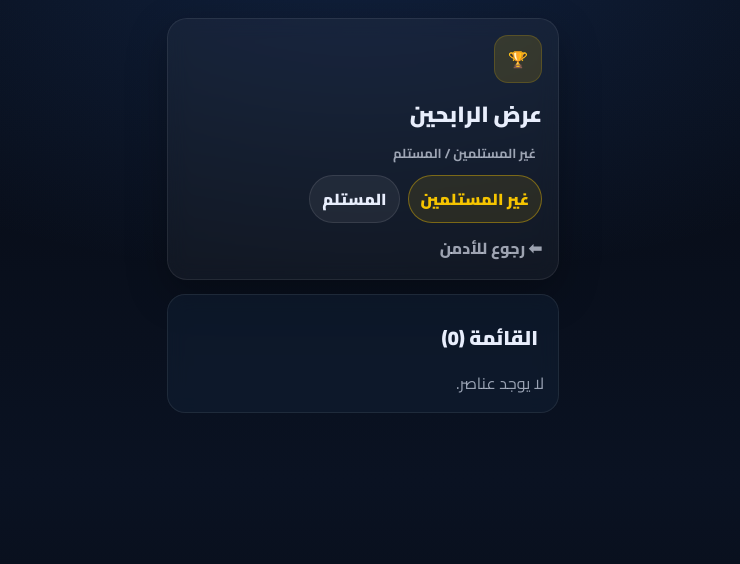
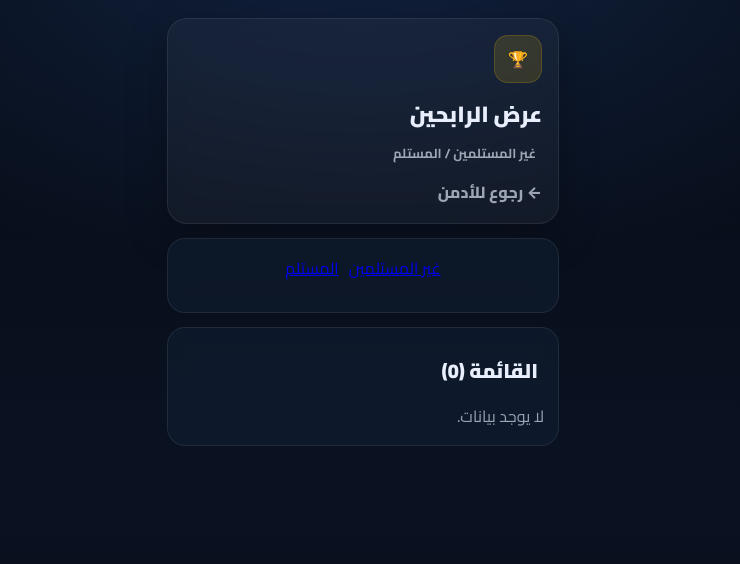
Before and after one commit to msoas2026-png/fadel-site, a Flask app: page /admin/winners in a window 1280 px wide. Shown: the top 564 px of the page, without its empty margins (277-1017 px from the left). Run offline with Flask 3, Linux system fonts and the light colour scheme; a user stored in the database is signed in; data comes from the database, SQL or seed files in the repository; some libraries are stand-ins or nearby versions.

Commit message:
Update admin_winners.html

```diff
--- a/templates/admin_winners.html
+++ b/templates/admin_winners.html
@@ -9,45 +9,12 @@
   <link rel="preconnect" href="https://fonts.gstatic.com" crossorigin>
   <link href="https://fonts.googleapis.com/css2?family=Cairo:wght@400;600;700;800;900&display=swap" rel="stylesheet">
   <link rel="stylesheet" href="{{ url_for('static', filename='css/theme.css') }}">
+</head>
 
-  <style>
-    .filters{display:flex;gap:8px;flex-wrap:wrap;margin-top:10px}
-    .chip{
-      padding:8px 12px;border-radius:999px;border:1px solid rgba(255,255,255,.10);
-      background:rgba(255,255,255,.06);font-weight:900;text-decoration:none;color:inherit
-    }
-    .chip.active{border-color:rgba(245,196,0,.40);background:rgba(245,196,0,.10);color:#f5c400}
-    .badge{
-      padding:6px 10px;border-radius:999px;font-weight:900;font-size:12px;
-      border:1px solid rgba(255,255,255,.10);background:rgba(255,255,255,.06)
-    }
-    .badge.ok{border-color:rgba(52,211,153,.35);background:rgba(52,211,153,.10)}
-    .badge.err{border-color:rgba(248,113,113,.35);background:rgba(248,113,113,.10)}
-    .btn{
-      padding:10px 12px;border-radius:14px;font-weight:900;border:1px solid rgba(255,255,255,.10);
-      background:rgba(255,255,255,.06);color:inherit;cursor:pointer
-    }
-    .btn.primary{border-color:rgba(245,196,0,.35);background:rgba(245,196,0,.12);color:#f5c400}
-
-    /* Modal */
-    .modal-backdrop{
-      position:fixed;inset:0;background:rgba(0,0,0,.55);display:none;
-      align-items:center;justify-content:center;z-index:9999;padding:14px
-    }
-    .modal{
-      width:min(420px,100%);
-      border-radius:18px;border:1px solid rgba(255,255,255,.10);
-      background:#0f1b2c;box-shadow:0 20px 60px rgba(0,0,0,.45);
-      padding:14px
-    }
-    .modal h3{margin:0;font-size:18px}
-    .modal p{margin:10px 0 0 0;opacity:.85;white-space:pre-line}
-    .modal-actions{display:flex;gap:10px;justify-content:flex-start;margin-top:14px}
-  </style>
-</head>
 <body>
 <div class="mobile-wrap">
 
+  <!-- رأس الصفحة -->
   <div class="top-card">
     <div class="badge-icon">🏆</div>
     <div style="margin-top:10px;">
@@ -55,61 +22,91 @@
       <div class="page-subtitle">غير المستلمين / المستلم</div>
     </div>
 
-      <!-- الفلاتر (فقط اثنين) -->
-      <div class="filters">
-        <a class="chip {{ 'active' if status_filter=='pending' else '' }}"
-           href="{{ url_for('admin_winners', status='pending') }}">غير المستلمين</a>
-
-        <a class="chip {{ 'active' if status_filter=='delivered' else '' }}"
-           href="{{ url_for('admin_winners', status='delivered') }}">المستلم</a>
-      </div>
-
-      <div style="margin-top:10px;">
-        <a href="{{ url_for('admin_dashboard') }}" style="color:var(--muted);text-decoration:none;font-weight:800;">⬅ رجوع للأدمن</a>
+    <div style="margin-top:12px;">
+      <a href="{{ url_for('admin_dashboard') }}"
+         style="color:var(--muted);text-decoration:none;font-weight:800;">
+        ← رجوع للأدمن
+      </a>
     </div>
   </div>
 
+
+  <!-- الفلاتر -->
+  <div class="section">
+    <div style="display:flex;gap:10px;justify-content:center;margin-bottom:15px;">
+
+      <a href="{{ url_for('admin_winners', status='pending') }}"
+         class="btn {{ 'primary' if status_filter=='pending' else '' }}">
+        غير المستلمين
+      </a>
+
+      <a href="{{ url_for('admin_winners', status='delivered') }}"
+         class="btn {{ 'primary' if status_filter=='delivered' else '' }}">
+        المستلم
+      </a>
+
+    </div>
+  </div>
+
+
+  <!-- القائمة -->
   <div class="section">
     <div class="section-title">القائمة ({{ winners|length }})</div>
 
     {% if winners|length == 0 %}
-        <div class="muted">لا يوجد عناصر.</div>
+      <div class="muted">لا يوجد بيانات.</div>
     {% endif %}
 
     {% for w in winners %}
-        <div class="quick-item" style="padding:12px; text-align:right; display:flex; align-items:center; gap:12px;">
+      <div class="quick-item" style="padding:14px;text-align:right;">
+
+        <!-- الاسم -->
+        <div style="font-weight:900;font-size:18px;">
+          👤 {{ w.tech_name }}
+        </div>
+
+        <!-- اسم الهدية -->
+        <div class="muted small" style="margin-top:6px;">
+          🎁 {{ w.gift_name }}
+        </div>
+
+        <!-- التاريخ -->
+        <div class="muted small" style="margin-top:6px;">
+          📅 {{ w.won_at }}
+        </div>
 
         <!-- صورة الهدية -->
-          <div style="width:52px;height:52px;border-radius:14px;overflow:hidden;flex:0 0 52px;background:rgba(255,255,255,.06);border:1px solid rgba(255,255,255,.08);display:flex;align-items:center;justify-content:center;">
-            {% set img = gift_image_url(w.image_filename) if w.image_filename else None %}
-            {% if img %}
-              <img src="{{ img }}" alt="gift" style="width:100%;height:100%;object-fit:cover;">
+        {% if w.image_filename %}
+          <div style="margin-top:10px;">
+            <img src="{{ gift_image_url(w.image_filename) }}"
+                 style="width:70px;height:70px;border-radius:10px;object-fit:cover;">
+          </div>
+        {% endif %}
+
+        <!-- الحالة -->
+        <div style="margin-top:12px;">
+          {% if (w.status or 'pending') == 'pending' %}
+            <span class="btn" style="background:#442e2e;color:#ffb3b3;">
+              ⏳ غير مستلم
+            </span>
           {% else %}
-              <span style="opacity:.6;font-size:22px;">🎁</span>
+            <span class="btn" style="background:#1e3f2d;color:#aaffc3;">
+              ✅ مستلم
+            </span>
           {% endif %}
         </div>
 
-          <!-- البيانات -->
-          <div style="flex:1;">
-            <div style="font-weight:900;">👤 {{ w.tech_name }}</div>
-            <div class="muted small" style="margin-top:6px;">🎁 {{ w.gift_name }}</div>
-            <div class="muted small" style="margin-top:6px;">📅 {{ w.won_at }}</div>
-
-            {% if (w.status or 'pending') == 'delivered' %}
-              <div style="margin-top:8px;"><span class="badge ok">✅ مستلم</span></div>
-            {% else %}
-              <div style="margin-top:8px;"><span class="badge err">⏳ غير مستلم</span></div>
-            {% endif %}
-          </div>
-
-          <!-- زر التأكيد (يظهر فقط لغير المستلمين) -->
+        <!-- زر التأكيد فقط لغير المستلمين -->
         {% if (w.status or 'pending') == 'pending' %}
-            <button
-              class="btn primary"
-              type="button"
-              onclick="openConfirm('{{ w.redemption_id }}', '{{ w.tech_name|e }}', '{{ w.gift_name|e }}')">
+          <div style="margin-top:12px;">
+            <form method="post"
+                  action="{{ url_for('admin_mark_delivered', redemption_id=w.redemption_id) }}"
+                  onsubmit="return confirm('هل أنت متأكد من تأكيد الاستلام؟\nالرابح: {{ w.tech_name }}\nالهدية: {{ w.gift_name }}');">
+              <button class="btn primary" type="submit">
                 تأكيد الاستلام
               </button>
+            </form>
+          </div>
         {% endif %}
 
       </div>
@@ -117,43 +114,5 @@
   </div>
 
 </div>
-
-  <!-- Modal -->
-  <div id="modalBackdrop" class="modal-backdrop" onclick="closeConfirm(event)">
-    <div class="modal" onclick="event.stopPropagation()">
-      <h3 id="modalTitle">تأكيد الاستلام</h3>
-      <p id="modalText"></p>
-      <div class="modal-actions">
-        <button class="btn" type="button" onclick="hideModal()">إلغاء</button>
-
-        <form id="confirmForm" method="post">
-          <button class="btn primary" type="submit" id="confirmBtn">نعم، تأكيد</button>
-        </form>
-      </div>
-    </div>
-  </div>
-
-  <script>
-    function openConfirm(id, techName, giftName){
-      const backdrop = document.getElementById('modalBackdrop');
-      const text = document.getElementById('modalText');
-      const form = document.getElementById('confirmForm');
-
-      text.textContent = `هل أنت متأكد من تأكيد الاستلام؟\nالرابح: ${techName}\nالهدية: ${giftName}`;
-
-      // Route الجديد: يحوّل فقط من pending إلى delivered
-      form.action = `/admin/redemptions/${id}/deliver`;
-
-      backdrop.style.display = 'flex';
-    }
-
-    function hideModal(){
-      document.getElementById('modalBackdrop').style.display = 'none';
-    }
-
-    function closeConfirm(e){
-      if(e.target.id === 'modalBackdrop') hideModal();
-    }
-  </script>
 </body>
 </html>
```
Lines whose indentation alone changed are shown as unchanged.
